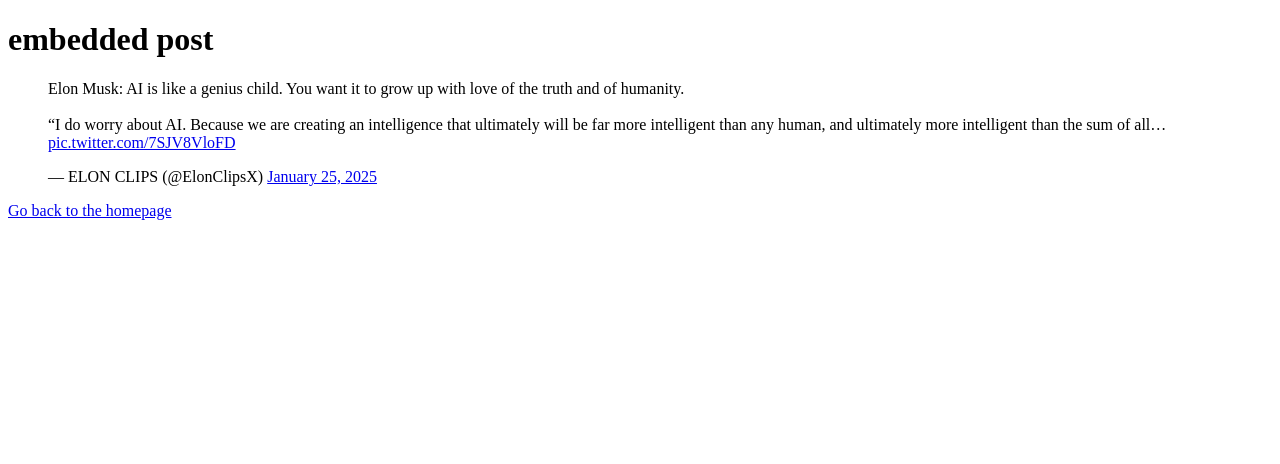
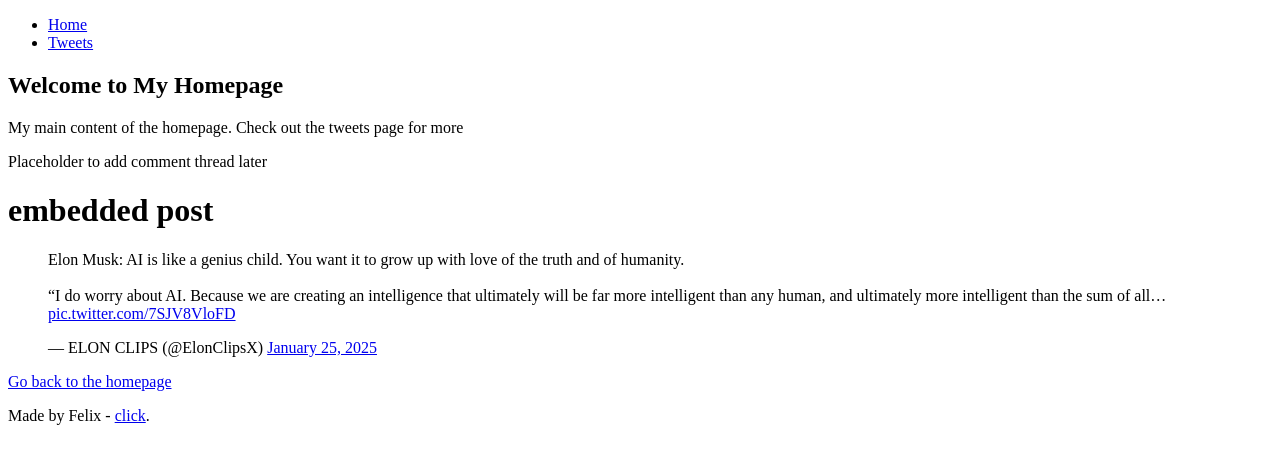
Before and after one commit to luxke/My_First_Portfolio, a plain HTML site: page html_basic/tweets.html in a window 1280 px wide. Drawn offline with Linux system fonts and the light colour scheme.

Commit message:
made more changes on tweet.html and index.html

```diff
--- a/html_basic/tweets.html
+++ b/html_basic/tweets.html
@@ -6,8 +6,26 @@
   <title>My First Portfolio</title>
 </head>
 <body>
+  <header>
+    <ul>
+        <li><a href="index.html">Home</a></li>
+        <li><a href="tweets.html">Tweets</a></li>
+    </ul>
+</header>
+<main>
+  <article>
+      <h1>Welcome to My Homepage</h1>
+      <p>My main content of the homepage. Check out the tweets page for more</p>
+  </article>
+  <aside>
+      <p>Placeholder to add comment thread later</p>
+  </aside>
+</main>
   <h1>embedded post</h1>
   <blockquote class="twitter-tweet"><p lang="en" dir="ltr">Elon Musk: AI is like a genius child. You want it to grow up with love of the truth and of humanity.<br><br>“I do worry about AI. Because we are creating an intelligence that ultimately will be far more intelligent than any human, and ultimately more intelligent than the sum of all… <a href="https://t.co/7SJV8VloFD">pic.twitter.com/7SJV8VloFD</a></p>&mdash; ELON CLIPS (@ElonClipsX) <a href="https://twitter.com/ElonClipsX/status/1883131395574558915?ref_src=twsrc%5Etfw">January 25, 2025</a></blockquote> <script async src="https://platform.twitter.com/widgets.js" charset="utf-8"></script>
   <p><a href="index.html">Go back to the homepage</a></p>
+  <footer>
+    <p>Made by Felix - <a href="https://www.youtube.com/watch?v=5oTQeVHQ5X4&list=RDMM5oTQeVHQ5X4&start_radio=1" target="_blank">click</a>.</p>
+</footer>
 </body>
 </html>
```
Also changed, not shown: html_basic/index.html (+18 -1 lines).
